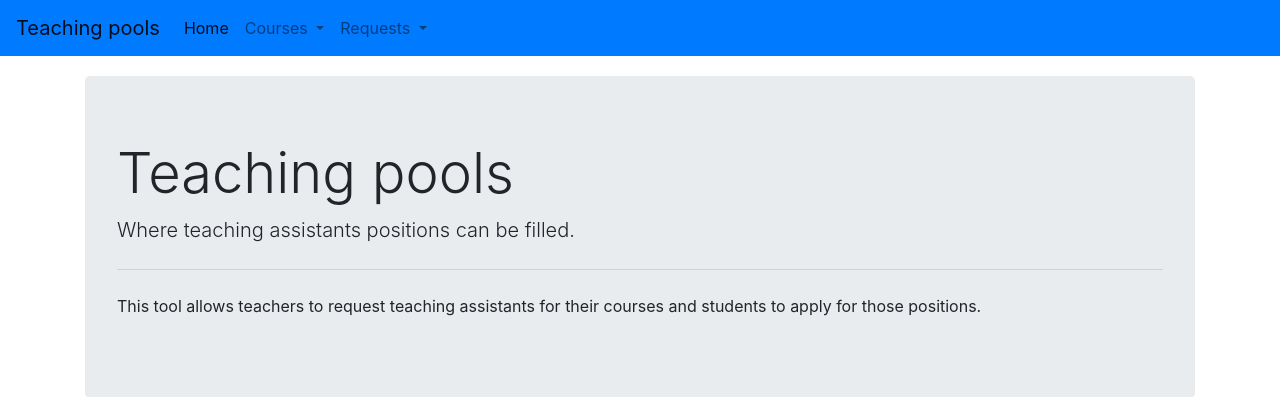
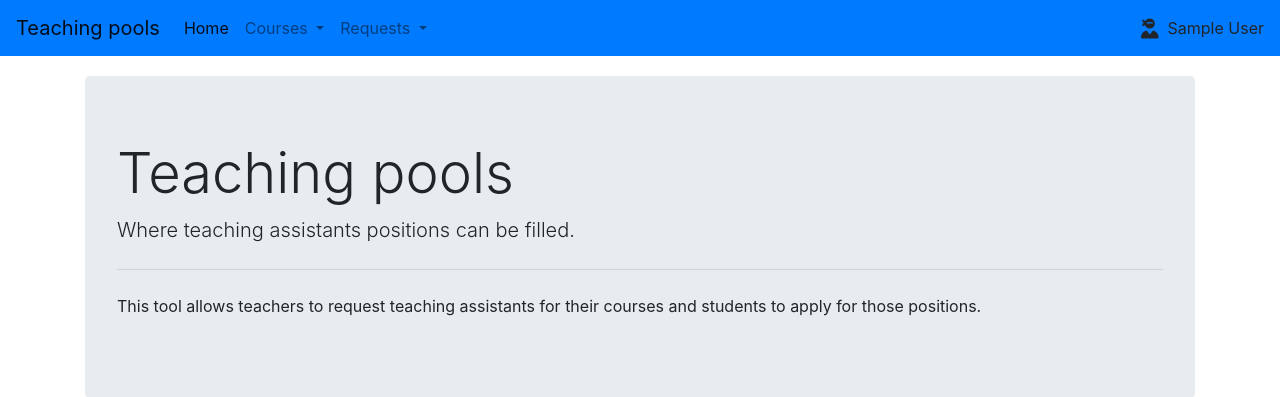
Before and after one commit to epfl-sti/teachingpools, a Django app: page / in a window 1280 px wide. Shown: the top 397 px of the page. Run offline with Django 3.2, Linux system fonts and the light colour scheme; the visitor is signed in with stand-in values (Sample User, id 1); some libraries are stand-ins or nearby versions.

Commit message:
updated navigation to display user name

```diff
--- a/teaching_pool_project/web/templates/web/_nav.html
+++ b/teaching_pool_project/web/templates/web/_nav.html
@@ -1,3 +1,4 @@
+{% load extra_tags %}
 {% with url_name=request.resolver_match.url_name %}
 <nav class="navbar navbar-expand-lg navbar-light bg-primary">
   <a class="navbar-brand" href="{% url "web:index" %}">Teaching pools</a>
@@ -47,6 +48,19 @@
       </li>
       {% endcomment %}
     </ul>
+    <div class="my-2 my-lg-0">
+    {% if request.user|is_superuser %}
+      <i class="fas fa-user-ninja fa-lg"></i>
+    {% elif request.user|is_staff %}
+      <i class="fas fa-user-shield fa-lg"></i>
+    {% elif request.user|is_teacher %}
+      <i class="fas fa-user-tie fa-lg"></i>
+    {% elif request.user|is_phd %}
+      <i class="fas fa-user-graduate fa-lg"></i>
+    {% else %}
+      <i class="fas fa-user fa-lg"></i>
+    {% endif %}&nbsp;{{ request.user.first_name }} {{ request.user.last_name }}
+    </div>
     {% comment %} <form class="form-inline my-2 my-lg-0">
       <input class="form-control mr-sm-2" type="search" placeholder="Search" aria-label="Search">
       <button class="btn btn-outline-success my-2 my-sm-0" type="submit">Search</button>
--- /dev/null
+++ b/teaching_pool_project/web/templatetags/extra_tags.py
@@ -0,0 +1,28 @@
+from django import template
+
+register = template.Library()
+
+
+@register.filter(name="is_superuser")
+def is_staff(user):
+    return user.is_superuser
+
+
+@register.filter(name="is_staff")
+def is_staff(user):
+    return user.is_staff
+
+
+@register.filter(name="is_teacher")
+def is_teacher(user):
+    return user.groups.filter(name='teachers').exists()
+
+
+@register.filter(name="is_phd")
+def is_phd(user):
+    return user.groups.filter(name='phds').exists()
+
+
+@register.filter(name='has_group')
+def has_group(user, group_name):
+    return user.groups.filter(name=group_name).exists()
```
Also changed, not shown: teaching_pool_project/web/templatetags/__init__.py (added).
